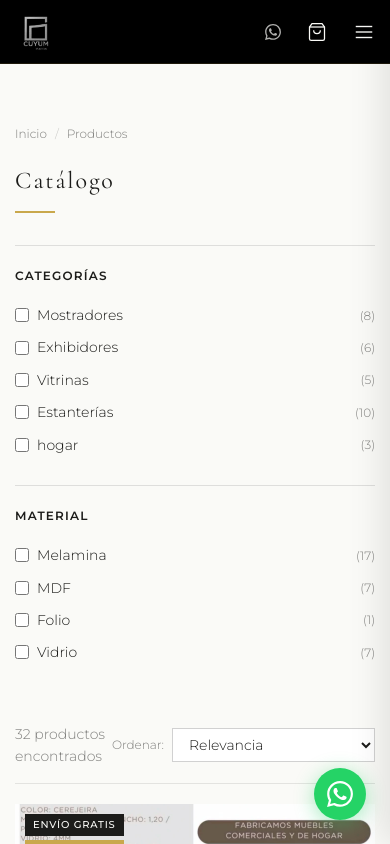
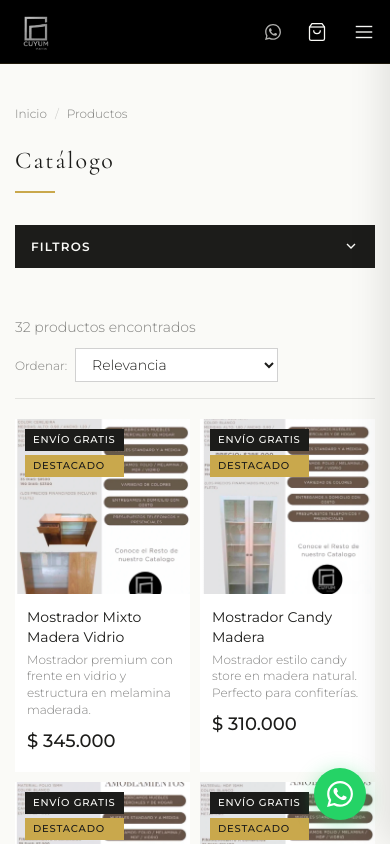
Before and after one commit to alex-v08/cuyum-web, a Next.js app: page /cuyum-web/productos in a window 390 px wide. Shown: the top 844 px of the page. Built offline with nearby package versions, Linux system fonts and the light colour scheme.

Commit message:
feat: add mobile sidebar toggle and responsive layout

```diff
--- a/src/app/(shop)/productos/ProductosCatalog.tsx
+++ b/src/app/(shop)/productos/ProductosCatalog.tsx
@@ -1,6 +1,6 @@
 'use client';
 
-import { useMemo, useCallback, useRef, useEffect } from 'react';
+import { useMemo, useCallback, useRef, useEffect, useState } from 'react';
 import { useSearchParams, useRouter, usePathname } from 'next/navigation';
 import Link from 'next/link';
 import gsap from 'gsap';
@@ -44,6 +44,7 @@ export function ProductosCatalog() {
   const router = useRouter();
   const pathname = usePathname();
   const gridRef = useRef<HTMLDivElement>(null);
+  const [sidebarOpen, setSidebarOpen] = useState(false);
 
   // Re-animate cards whenever the filtered list changes
   useEffect(() => {
@@ -136,8 +137,23 @@ export function ProductosCatalog() {
           </div>
 
           <div className="catalog-layout">
+            {/* Sidebar toggle (mobile only) */}
+            <button
+              className="sidebar-toggle"
+              onClick={() => setSidebarOpen(!sidebarOpen)}
+              aria-expanded={sidebarOpen}
+            >
+              <span>Filtros{(activeCategories.length + activeMaterials.length) > 0 ? ` (${activeCategories.length + activeMaterials.length})` : ''}</span>
+              <svg width="16" height="16" viewBox="0 0 24 24" fill="none" stroke="currentColor" strokeWidth="2" aria-hidden="true">
+                {sidebarOpen
+                  ? <polyline points="18 15 12 9 6 15" />
+                  : <polyline points="6 9 12 15 18 9" />
+                }
+              </svg>
+            </button>
+
             {/* Sidebar */}
-            <aside className="catalog-sidebar" aria-label="Filtros">
+            <aside className={`catalog-sidebar${sidebarOpen ? ' open' : ''}`} aria-label="Filtros">
               <div className="sidebar-section">
                 <p className="sidebar-title">Categorías</p>
                 {CATEGORIAS_VALIDAS.map((cat) => {
--- a/src/app/globals.css
+++ b/src/app/globals.css
@@ -1019,3 +1019,116 @@ input, select, textarea { font-family: inherit; }
   .header__nav { display: none !important; }
   .hamburger-btn { display: flex !important; }
 }
+
+/* ═══════════════════════════════════════
+   RESPONSIVE — MOBILE FIRST
+═══════════════════════════════════════ */
+
+/* ── Base mobile typography & spacing ── */
+@media (max-width: 640px) {
+  .section { padding-block: 40px; }
+  .section-lg { padding-block: 56px; }
+
+  .hero {
+    padding: 48px 0 40px;
+  }
+  .hero__subtitle { margin-bottom: 28px; }
+  .hero__title { margin-bottom: 16px; }
+
+  /* Buttons side by side → stack on very small */
+  .hero .btn { width: 100%; justify-content: center; }
+}
+
+/* ── Info banners: 3 col → 1 col ── */
+@media (max-width: 768px) {
+  .info-banners > .container > div {
+    grid-template-columns: 1fr !important;
+  }
+  .info-banner-item {
+    border-left: none !important;
+    border-top: 1px solid rgba(255,255,255,0.1);
+    padding: 20px 0;
+  }
+  .info-banner-item:first-child { border-top: none; padding-top: 0; }
+}
+
+/* ── Footer: 2col → 1col on small ── */
+@media (max-width: 480px) {
+  .footer__grid { grid-template-columns: 1fr !important; gap: 28px; }
+  .footer__bottom { flex-direction: column; gap: 8px; text-align: center; }
+}
+
+/* ── Products grid: 2col on mobile (not 1) ── */
+@media (max-width: 640px) {
+  .products-grid { grid-template-columns: repeat(2, 1fr); gap: 10px; }
+}
+@media (max-width: 360px) {
+  .products-grid { grid-template-columns: 1fr; }
+}
+
+/* ── Catalog: sidebar collapsible toggle ── */
+.sidebar-toggle {
+  display: none;
+  width: 100%;
+  padding: 12px 16px;
+  background: var(--color-black);
+  color: var(--color-bg);
+  font-family: var(--font-body);
+  font-size: var(--text-small);
+  font-weight: 600;
+  letter-spacing: 0.1em;
+  text-transform: uppercase;
+  align-items: center;
+  justify-content: space-between;
+  margin-bottom: 16px;
+  cursor: pointer;
+  border: none;
+}
+
+@media (max-width: 768px) {
+  .sidebar-toggle { display: flex; }
+  .catalog-sidebar {
+    position: static;
+    overflow: hidden;
+    max-height: 0;
+    transition: max-height 0.35s ease;
+  }
+  .catalog-sidebar.open { max-height: 1000px; }
+  .catalog-layout { gap: 16px; }
+}
+
+/* ── Product detail: remove sticky on mobile ── */
+@media (max-width: 768px) {
+  .pd-info { position: static; }
+  .pd-gallery__main { aspect-ratio: 1/1; }
+}
+
+/* ── Cart drawer full width on mobile ── */
+@media (max-width: 420px) {
+  .cart-drawer { width: 100vw; }
+}
+
+/* ── Checkout: bigger touch targets ── */
+@media (max-width: 640px) {
+  .pd-btn { padding: 16px 20px; font-size: 0.7rem; }
+
+  .checkout-step-label { display: none; }
+}
+
+/* ── Sort bar wraps on mobile ── */
+@media (max-width: 560px) {
+  .sort-bar { flex-direction: column; align-items: flex-start; gap: 10px; }
+}
+
+/* ── Related products grid: 2col on mobile ── */
+@media (max-width: 768px) {
+  .product-detail-grid { grid-template-columns: repeat(2, 1fr) !important; gap: 10px; }
+}
+@media (max-width: 480px) {
+  .product-detail-grid { grid-template-columns: 1fr !important; }
+}
+
+/* ── Carousel slides smaller on mobile ── */
+@media (max-width: 480px) {
+  .carousel-slide { flex: 0 0 160px !important; }
+}
```
